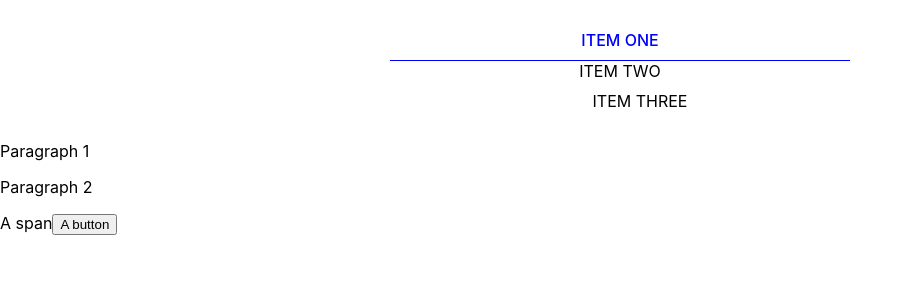
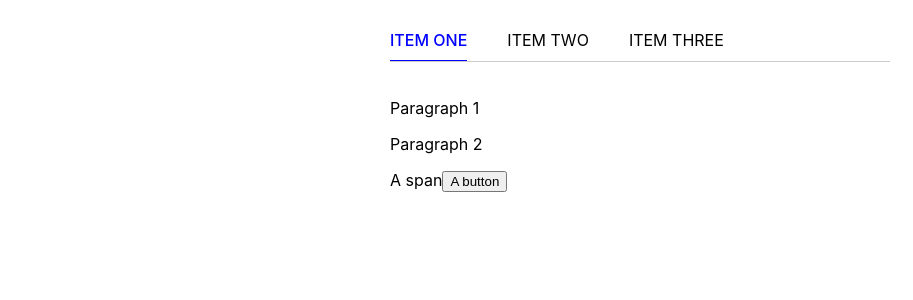
Before and after one commit to huonglt/tabs-app, a React (Create React App) app: page / in a window 1280 px wide. Shown: the top 300 px of the page, without its empty margins (0-913 px from the left). Built offline with nearby package versions, Linux system fonts and the light colour scheme.

Commit message:
rename css classes to tabsGroup and tabs

```diff
--- a/src/components/tabs/tabs.css
+++ b/src/components/tabs/tabs.css
@@ -1,4 +1,4 @@
-[role="tablist"] {
+.tabsGroup {
   overflow: visible;
   display: flex;
   flex-direction: column;
@@ -8,7 +8,7 @@
   width: 500px;
 }
 
-.tabContainer {
+.tabs {
   display: flex;
   border-bottom: 1px solid #cccccc;
 }
```
